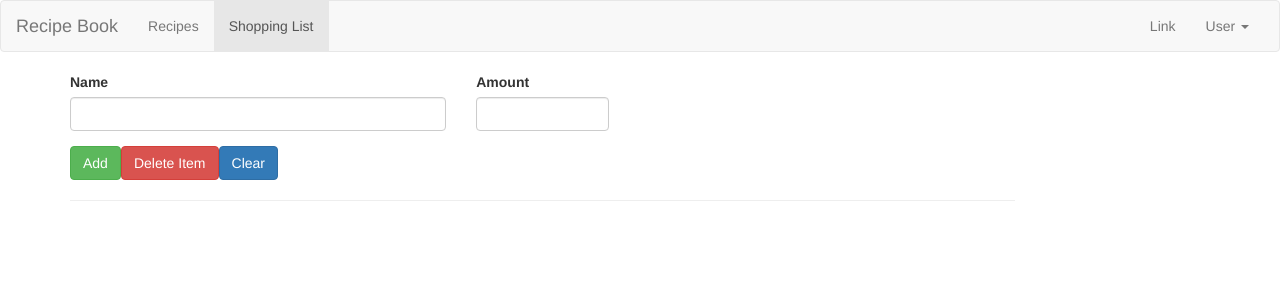
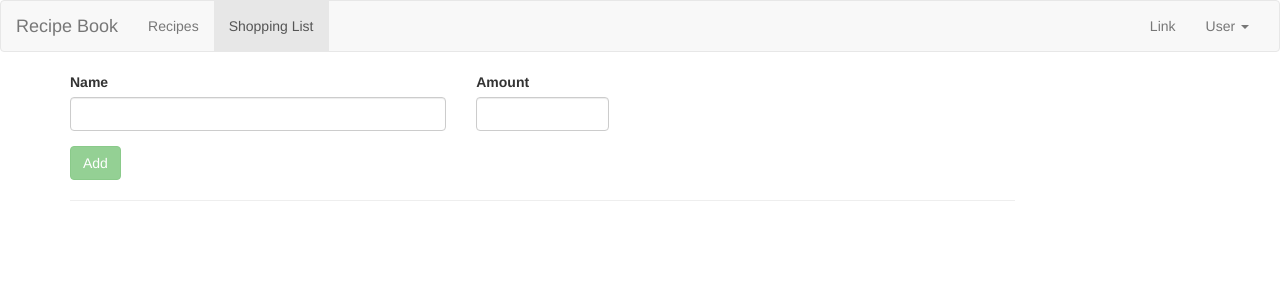
Before and after one commit to Farzaneh-Taleb/recipe-book, an Angular app: page /shopping-list in a window 1280 px wide. Shown: the top 300 px of the page. Built offline with nearby package versions, Linux system fonts and the light colour scheme.

Commit message:
127 - 129

```diff
--- a/src/app/shopping-list/shopping-list-add.component.html
+++ b/src/app/shopping-list/shopping-list-add.component.html
@@ -1,24 +1,25 @@
 <div class="row">
   <div class="col-xs-12">
-    <form id="shopping-list-add">
+    <form id="shopping-list-add" (ngSubmit)="onSubmit(f.value)" #f="ngForm">
       <div class="row">
         <div class="col-sm-5 form-group">
           <label for="item-name">Name</label>
-          <input type="text" id="item-name" required class="form-control">
+          <input type="text" id="item-name" required class="form-control" ngModel name="name">
         </div>
 
         <div class="col-sm-2 form-group" >
 
           <label for="item-amount">Amount</label>
-          <input type="text"  id="item-amount" required class="form-control">
+          <input type="text"  id="item-amount" required class="form-control" ngModel name="amount">
         </div>
 
       </div>
       <div class="row">
         <div class="col-xs-12">
-          <button class="btn btn-success" type="submit">Add</button>
-          <button class="btn btn-danger" type="button">Delete Item</button>
-          <button class="btn btn-primary" type="button">Clear</button>
+          <button class="btn btn-success" type="submit" *ngIf="isAdd" [disabled]="!f.valid">Add</button>
+          <button class="btn btn-success" type="submit" *ngIf="!isAdd"[disabled]="!f.valid">Save</button>
+          <button class="btn btn-danger" type="button"  *ngIf="!isAdd">Delete Item</button>
+          <button class="btn btn-primary" type="button" *ngIf="!isAdd">Clear</button>
         </div>
       </div>
 
--- a/src/app/shopping-list/shopping-list-add.component.ts
+++ b/src/app/shopping-list/shopping-list-add.component.ts
@@ -1,14 +1,27 @@
 import { Component, OnInit } from '@angular/core';
+import {Ingredient} from "../shared/ingredient";
+import {ShoppingListService} from "./shopping-list.service";
 
 @Component({
   selector: 'rb-shopping-list-add',
   templateUrl: './shopping-list-add.component.html'
 })
 export class ShoppingListAddComponent implements OnInit {
+item: Ingredient ;
+  isAdd = true ;
 
-  constructor() { }
+
+  constructor(private sls: ShoppingListService) { }
 
   ngOnInit() {
   }
 
+  onSubmit(ingredient: Ingredient) {
+    if (!this.isAdd) {
+    } else {
+      this.item = new Ingredient(ingredient.name , ingredient.amount) ;
+      this.sls.addItem(this.item) ;
+    }
+  }
+
 }
--- a/src/app/shopping-list/shopping-list.service.ts
+++ b/src/app/shopping-list/shopping-list.service.ts
@@ -15,4 +15,8 @@
 
   }
 
+  addItem(item: Ingredient) {
+    this.items.push(item) ;
+  }
+
 }
```
